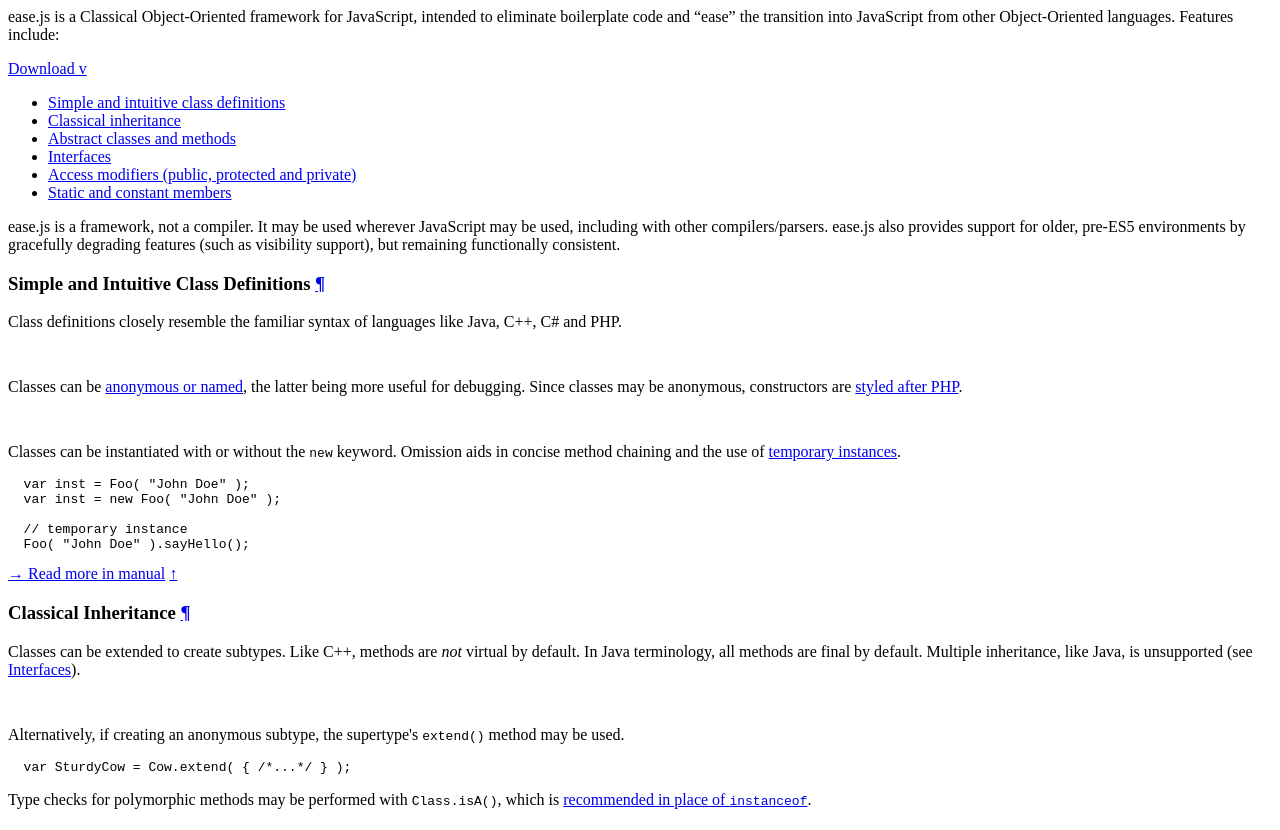
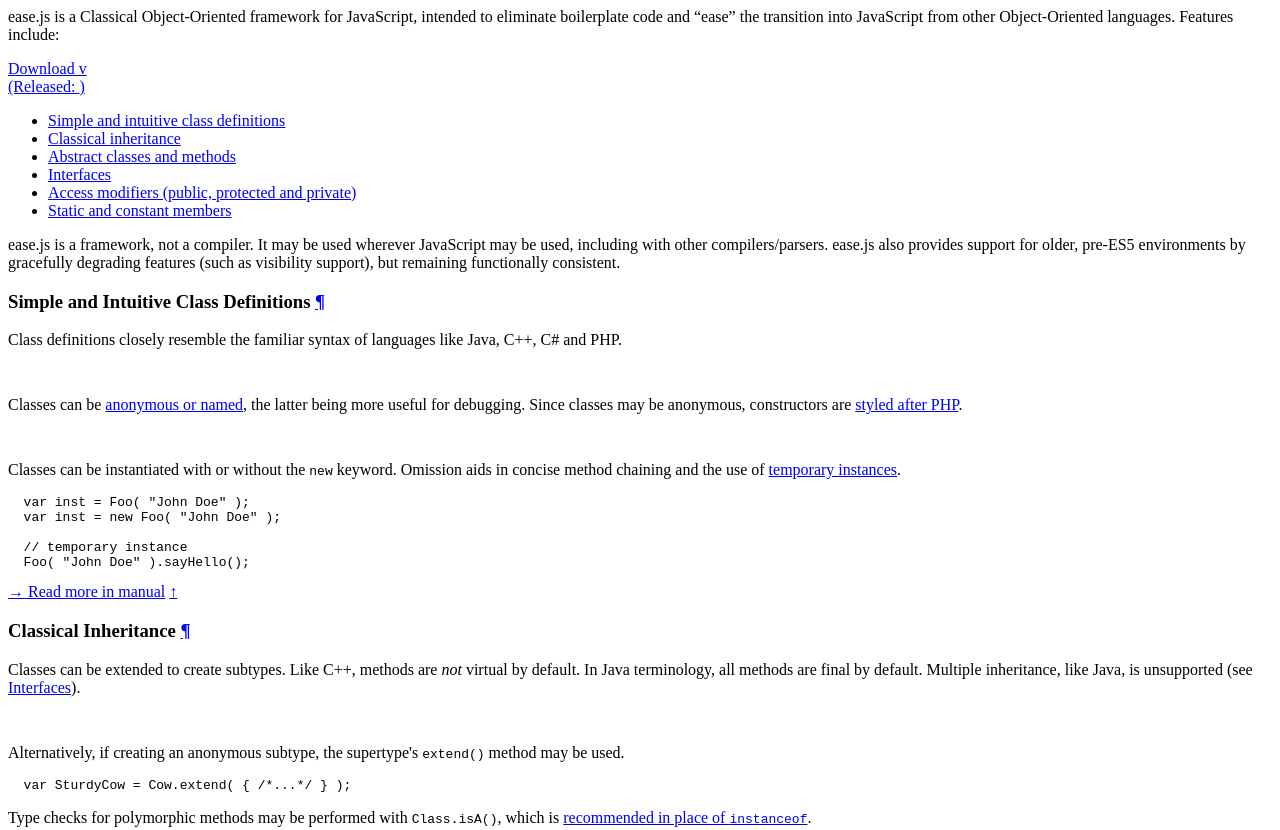
Before and after one commit to mikegerwitz/easejs, a plain HTML site: page index.html in a window 1280 px wide. Shown: the top 830 px of the page. Drawn offline with Linux system fonts and the light colour scheme.

Commit message:
Added current release date to download button and page

```diff
--- a/index.html
+++ b/index.html
@@ -7,6 +7,7 @@
 
 <a href="download.html" class="download btn large go">
   Download v<!--%curver-->
+  <div class="note">(Released: <!--%curver-date-->)</div>
 </a>
 
 <ul class="features">
--- a/style.css
+++ b/style.css
@@ -241,8 +241,14 @@
 /** index **/
 .btn.download {
   float: right;
-  margin-top: 0.9em;
+  margin-top: 0.8em;
 }
+
+.btn.download .note {
+  font-size: 0.4em;
+  font-style: italic;
+}
+
 
 .info {
   clear: both;
```
Also changed, not shown: download.html (+1 -0 lines), 1 other file.
